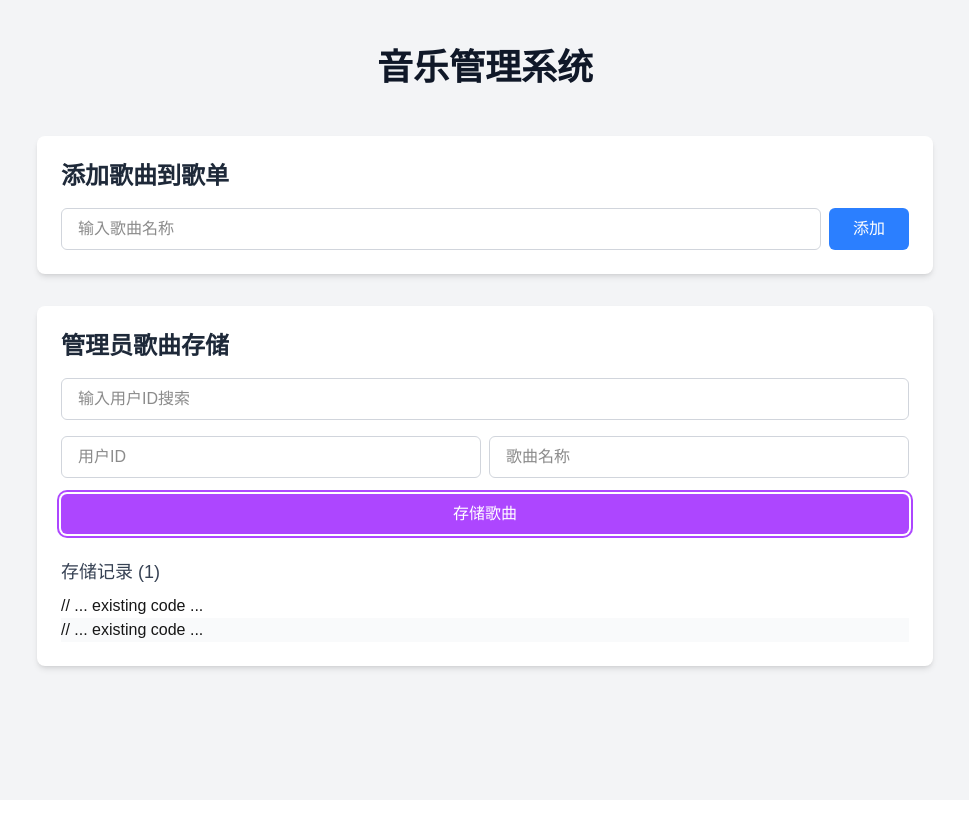
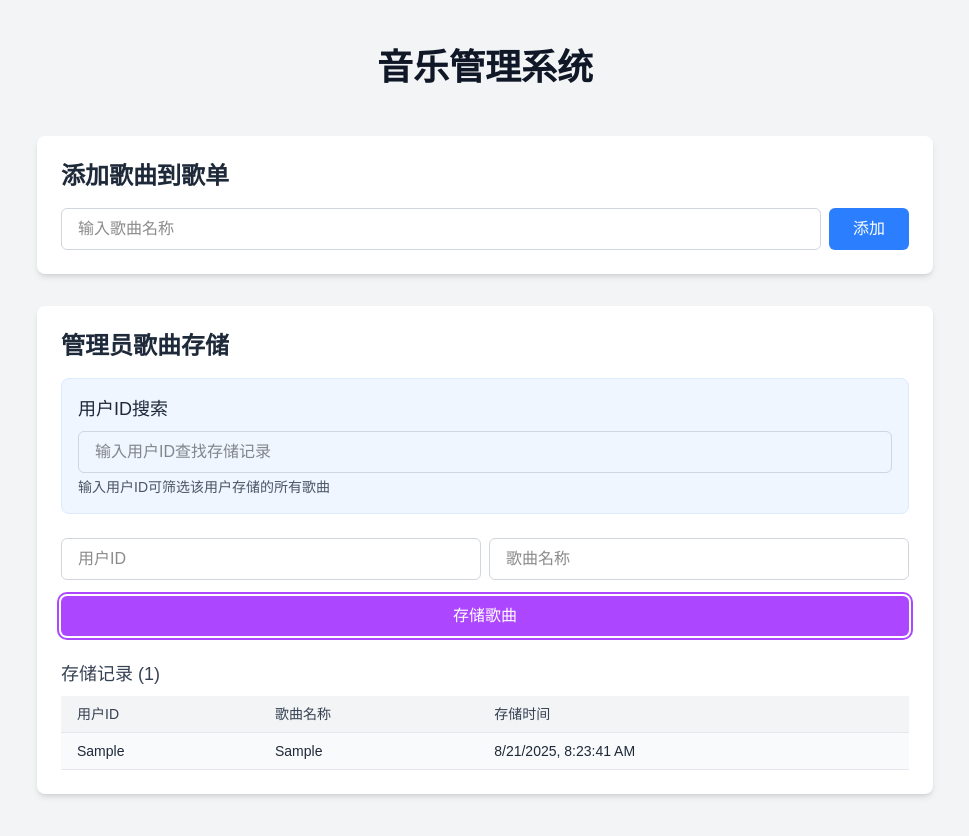
Before and after one commit to dtrs17/qisi_test, a Next.js app: page / in a window 1280 px wide. Both pictures are taken after typing "Sample", "Sample" into the empty fields and a click on the button "存储歌曲". Shown: the top 836 px of the page, without its empty margins (155-1124 px from the left). Before the commit the page ends 800 px from the top, so only its background shows below. Built offline with nearby package versions, Linux system fonts and the light colour scheme.

Commit message:
第四次提交，ui修改

```diff
--- a/app/page.tsx
+++ b/app/page.tsx
@@ -1,5 +1,4 @@
 "use client";
-
 import { useState } from 'react';
 import Image from 'next/image';
 
@@ -108,15 +107,18 @@ export default function Home() {
         {/* 管理员存储区域 */}
         <div className="bg-white dark:bg-gray-800 rounded-lg shadow-md p-6">
           <h2 className="text-2xl font-semibold mb-4 text-gray-800 dark:text-gray-200">管理员歌曲存储</h2>
-          {/* 添加搜索框 */}
-          <div className="mb-4">
+
+          {/* 搜索UI */}
+          <div className="mb-6 p-4 bg-blue-50 dark:bg-blue-900/20 rounded-lg border border-blue-100 dark:border-blue-800">
+            <h3 className="text-lg font-medium mb-2 text-gray-800 dark:text-gray-200">用户ID搜索</h3>
             <input
               type="text"
               value={searchUserId}
               onChange={(e) => setSearchUserId(e.target.value)}
-              placeholder="输入用户ID搜索"
+              placeholder="输入用户ID查找存储记录"
               className="w-full px-4 py-2 border border-gray-300 dark:border-gray-600 rounded-md focus:outline-none focus:ring-2 focus:ring-blue-500"
             />
+            <p className="text-sm text-gray-600 dark:text-gray-400 mt-1">输入用户ID可筛选该用户存储的所有歌曲</p>
           </div>
 
           <form onSubmit={storeSong} className="space-y-4">
@@ -144,7 +146,7 @@ export default function Home() {
             </button>
           </form>
 
-          {/* 存储记录显示 - 添加搜索过滤 */}
+          {/* 存储记录显示 */}
           {storedSongs.length > 0 && (
             <div className="mt-6">
               <h3 className="text-lg font-medium mb-2 text-gray-700 dark:text-gray-300">
@@ -152,13 +154,21 @@ export default function Home() {
               </h3>
               <div className="overflow-x-auto">
                 <table className="min-w-full bg-white dark:bg-gray-700">
-                  // ... existing code ...
+                  <thead>
+                    <tr className="bg-gray-100 dark:bg-gray-600">
+                      <th className="py-2 px-4 border-b border-gray-200 dark:border-gray-500 text-left text-sm font-medium text-gray-700 dark:text-gray-200">用户ID</th>
+                      <th className="py-2 px-4 border-b border-gray-200 dark:border-gray-500 text-left text-sm font-medium text-gray-700 dark:text-gray-200">歌曲名称</th>
+                      <th className="py-2 px-4 border-b border-gray-200 dark:border-gray-500 text-left text-sm font-medium text-gray-700 dark:text-gray-200">存储时间</th>
+                    </tr>
+                  </thead>
                   <tbody>
                     {storedSongs
                       .filter(song => !searchUserId || song.userId === searchUserId)
                       .map((song, index) => (
                         <tr key={index} className={index % 2 === 0 ? 'bg-gray-50 dark:bg-gray-800' : 'bg-white dark:bg-gray-700'}>
-                          // ... existing code ...
+                          <td className="py-2 px-4 border-b border-gray-200 dark:border-gray-500 text-sm text-gray-800 dark:text-gray-200">{song.userId}</td>
+                          <td className="py-2 px-4 border-b border-gray-200 dark:border-gray-500 text-sm text-gray-800 dark:text-gray-200">{song.name}</td>
+                          <td className="py-2 px-4 border-b border-gray-200 dark:border-gray-500 text-sm text-gray-800 dark:text-gray-200">{song.time}</td>
                         </tr>
                       ))}
                   </tbody>
```
